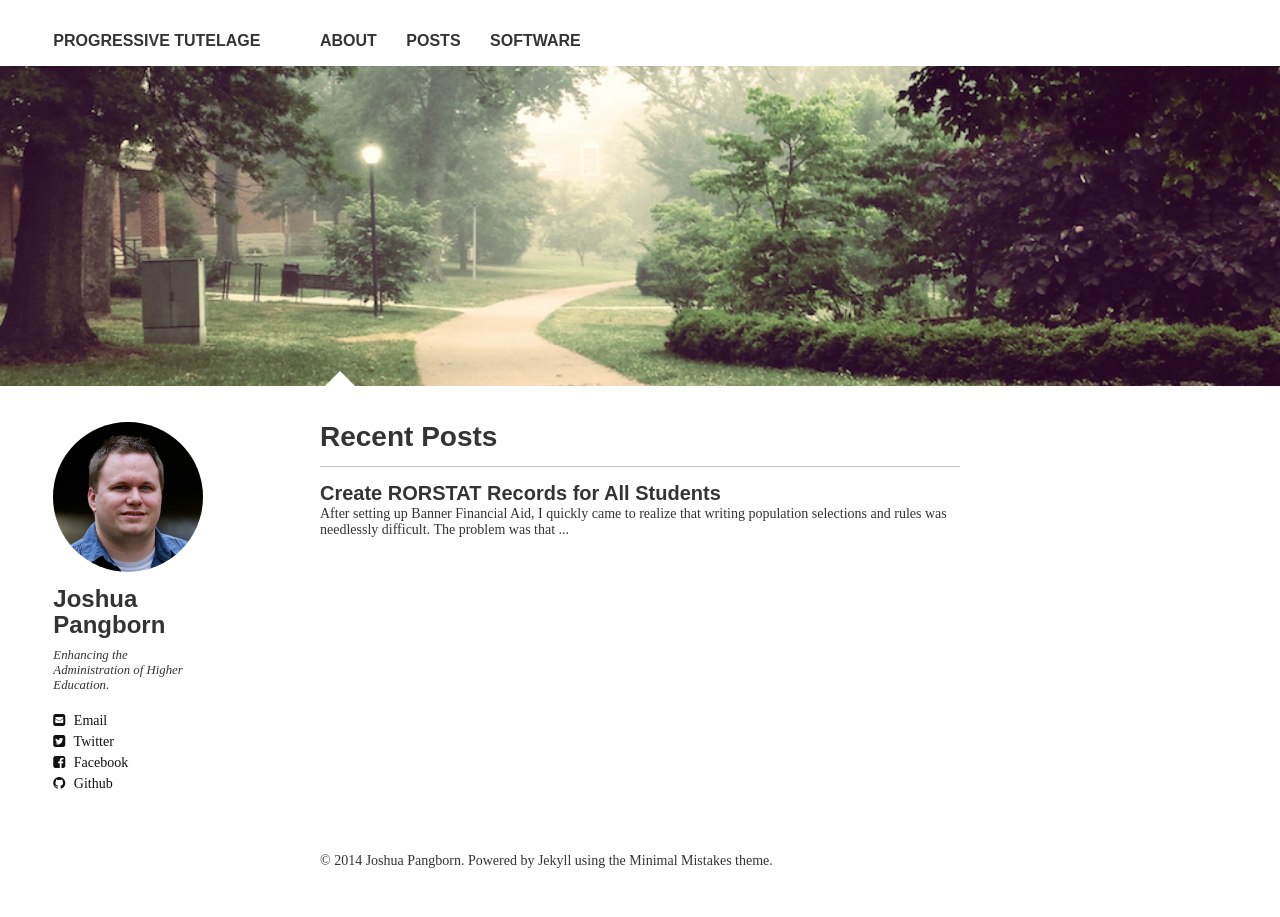
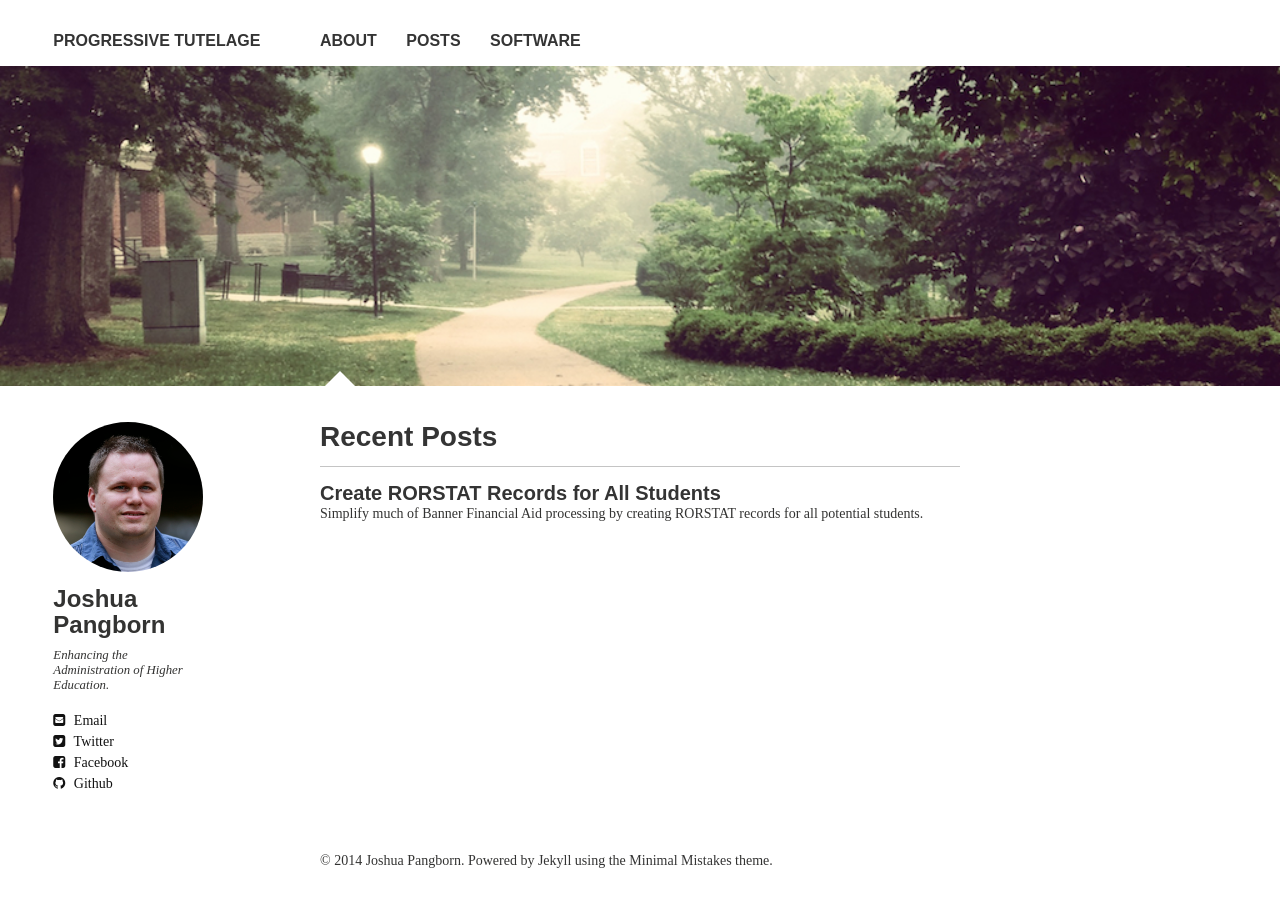
Before and after one commit to jpangborn/jpangborn.github.io, a Jekyll site: the page built from index.md, in a window 1280 px wide. Built offline with Jekyll 4.4.1, drawn with Linux system fonts in a browser that asks for light colours; nearby versions of some CDN libraries; some web fonts are replaced.

Commit message:
Add excerpt

```diff
--- a/_posts/2014-08-08-create-rorstat-records-for-all-students.md
+++ b/_posts/2014-08-08-create-rorstat-records-for-all-students.md
@@ -3,7 +3,7 @@ layout: post
 title: "Create RORSTAT Records for All Students"
 modified:
 categories: "Banner Financial Aid"
-excerpt:
+excerpt: Simplify much of Banner Financial Aid processing by creating RORSTAT records for all potential students.
 tags: [Banner, "Financial Aid", RORSTAT]
 image:
   feature:
```
